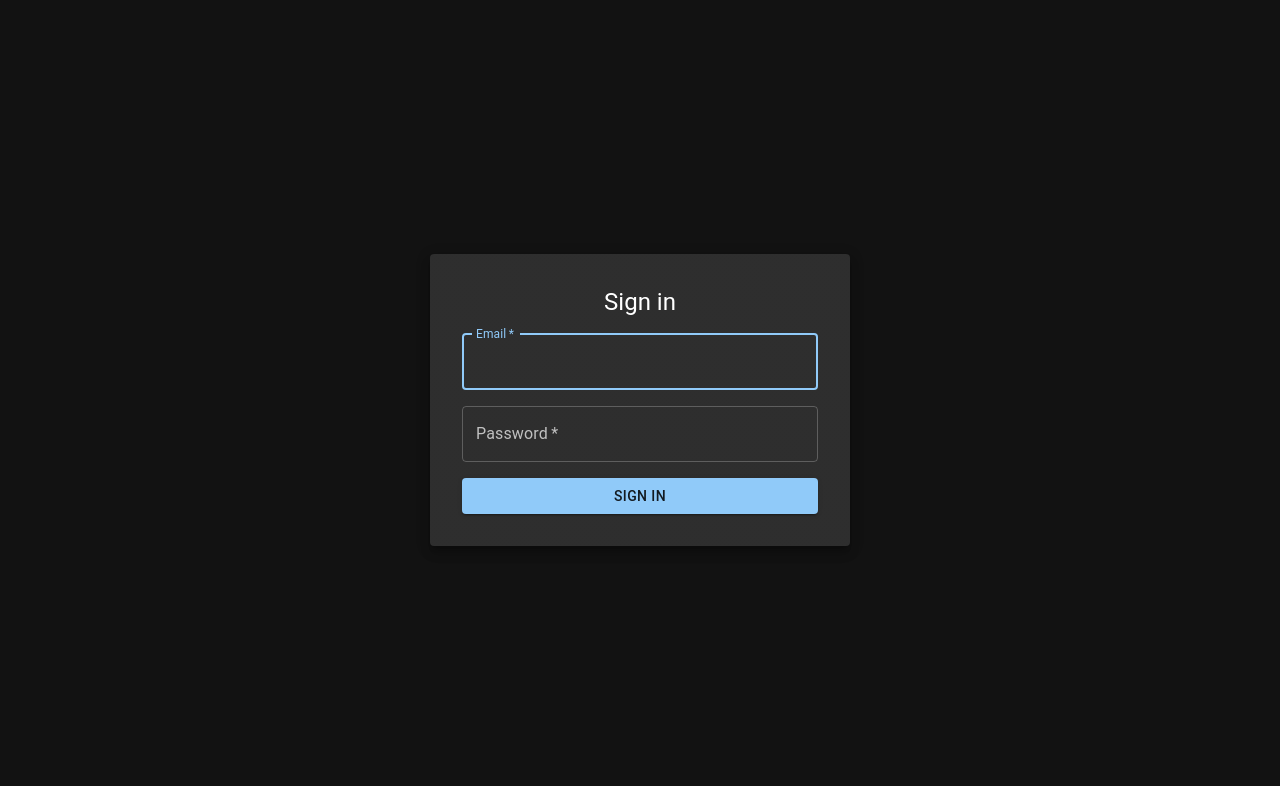
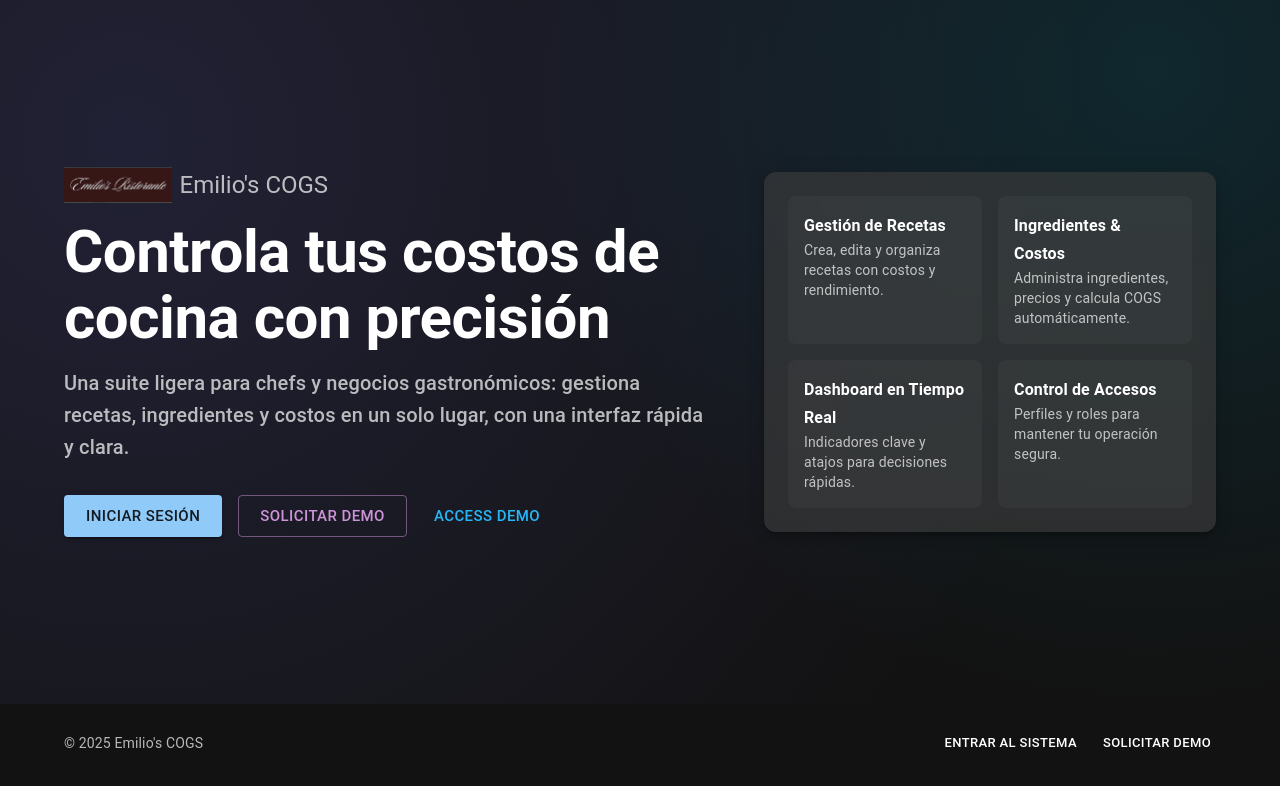
Before and after one commit to MauroGaravito/emilio_cogs, a React (Vite) app in the folder frontend/: page / in a window 1280 px wide. Before the commit this address led to /login. Shown: the top 786 px of the page. Built offline with nearby package versions, Linux system fonts and the light colour scheme; no server answers.

Commit message:
feat: added modern public LandingPage with external demo link

```diff
--- a/frontend/src/App.jsx
+++ b/frontend/src/App.jsx
@@ -13,6 +13,7 @@ import RecipesPage from './pages/RecipesPage';
 import IngredientsPage from './pages/IngredientsPage';
 import RecipeForm from './pages/RecipeForm';
 import RecipeDetail from './pages/RecipeDetail';
+import LandingPage from './pages/LandingPage';
 
 const App = () => {
   const theme = useMemo(() => createTheme({ palette: { mode: 'dark' } }), []);
@@ -24,6 +25,7 @@ const App = () => {
       <AuthProvider>
         <BrowserRouter>
           <Routes>
+            <Route path="/" element={<LandingPage />} />
             <Route path="/login" element={<LoginPage />} />
             <Route element={<ProtectedRoute />}>
               <Route element={<Layout />}>
@@ -33,7 +35,6 @@ const App = () => {
                 <Route path="/recipes/:id" element={<RecipeDetail />} />
                 <Route path="/recipes/edit/:id" element={<RecipeForm />} />
                 <Route path="/ingredients" element={<IngredientsPage />} />
-                <Route path="/" element={<Navigate to="/dashboard" replace />} />
               </Route>
             </Route>
             <Route path="*" element={<Navigate to="/dashboard" replace />} />
--- /dev/null
+++ b/frontend/src/pages/LandingPage.jsx
@@ -0,0 +1,130 @@
+import { Box, Button, Container, Grid, Typography, Paper, Stack } from '@mui/material';
+import { useNavigate } from 'react-router-dom';
+
+const DEMO_URL = 'https://downundersolutions.com/contact-web-developer-blacktown';
+
+const features = [
+  {
+    title: "Gestión de Recetas",
+    description: "Crea, edita y organiza recetas con costos y rendimiento.",
+  },
+  {
+    title: "Ingredientes & Costos",
+    description: "Administra ingredientes, precios y calcula COGS automáticamente.",
+  },
+  {
+    title: "Dashboard en Tiempo Real",
+    description: "Indicadores clave y atajos para decisiones rápidas.",
+  },
+  {
+    title: "Control de Accesos",
+    description: "Perfiles y roles para mantener tu operación segura.",
+  },
+];
+
+const LandingPage = () => {
+  const navigate = useNavigate();
+
+  return (
+    <Box>
+      {/* Hero */}
+      <Box
+        sx={{
+          minHeight: '88vh',
+          display: 'flex',
+          alignItems: 'center',
+          background:
+            'radial-gradient(60rem 60rem at 10% 20%, rgba(120, 120, 255, 0.15), rgba(0,0,0,0)),' +
+            'radial-gradient(40rem 40rem at 90% 10%, rgba(0, 200, 255, 0.12), rgba(0,0,0,0))',
+        }}
+      >
+        <Container maxWidth="lg">
+          <Grid container spacing={6} alignItems="center">
+            <Grid item xs={12} md={7}>
+              <Stack spacing={2}>
+                <Box sx={{ display: 'flex', alignItems: 'center', gap: 1 }}>
+                  <Box component="img" src="/logo.png" alt="Emilio's COGS" sx={{ height: 36 }} />
+                  <Typography variant="h5" color="text.secondary">Emilio's COGS</Typography>
+                </Box>
+
+                <Typography variant="h2" sx={{ fontWeight: 700, lineHeight: 1.1 }}>
+                  Controla tus costos de cocina con precisión
+                </Typography>
+
+                <Typography variant="h6" color="text.secondary">
+                  Una suite ligera para chefs y negocios gastronómicos: gestiona recetas, ingredientes y costos
+                  en un solo lugar, con una interfaz rápida y clara.
+                </Typography>
+
+                <Stack direction={{ xs: 'column', sm: 'row' }} spacing={2} sx={{ pt: 2 }}>
+                  <Button variant="contained" size="large" onClick={() => navigate('/login')}>
+                    Iniciar sesión
+                  </Button>
+                  <Button
+                    variant="outlined"
+                    size="large"
+                    color="secondary"
+                    component="a"
+                    href={DEMO_URL}
+                    target="_blank"
+                    rel="noopener noreferrer"
+                  >
+                    Solicitar demo
+                  </Button>
+                  <Button
+                    variant="text"
+                    size="large"
+                    color="info"
+                    component="a"
+                    href={DEMO_URL}
+                    target="_blank"
+                    rel="noopener noreferrer"
+                  >
+                    Access demo
+                  </Button>
+                </Stack>
+              </Stack>
+            </Grid>
+
+            <Grid item xs={12} md={5}>
+              <Paper
+                elevation={6}
+                sx={{ p: 3, borderRadius: 3, backdropFilter: 'blur(6px)', backgroundColor: 'rgba(20,20,20,0.6)' }}
+              >
+                <Grid container spacing={2}>
+                  {features.map((f) => (
+                    <Grid item xs={12} sm={6} key={f.title}>
+                      <Box sx={{ p: 2, borderRadius: 2, bgcolor: 'rgba(255,255,255,0.03)', height: '100%' }}>
+                        <Typography variant="subtitle1" sx={{ fontWeight: 600 }}>{f.title}</Typography>
+                        <Typography variant="body2" color="text.secondary">{f.description}</Typography>
+                      </Box>
+                    </Grid>
+                  ))}
+                </Grid>
+              </Paper>
+            </Grid>
+          </Grid>
+        </Container>
+      </Box>
+
+      {/* Footer minimal */}
+      <Container maxWidth="lg" sx={{ py: 3 }}>
+        <Box display="flex" alignItems="center" justifyContent="space-between" flexWrap="wrap" gap={2}>
+          <Typography variant="body2" color="text.secondary">
+            © {new Date().getFullYear()} Emilio's COGS
+          </Typography>
+          <Stack direction="row" spacing={2}>
+            <Button size="small" color="inherit" onClick={() => navigate('/login')}>
+              Entrar al sistema
+            </Button>
+            <Button size="small" color="inherit" component="a" href={DEMO_URL} target="_blank" rel="noopener noreferrer">
+              Solicitar demo
+            </Button>
+          </Stack>
+        </Box>
+      </Container>
+    </Box>
+  );
+};
+
+export default LandingPage;
```
